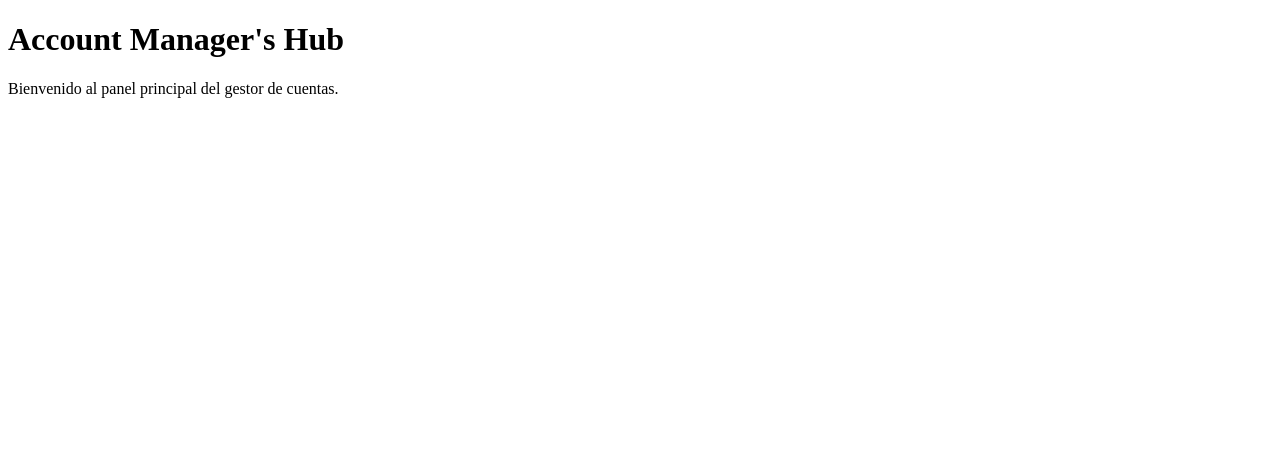
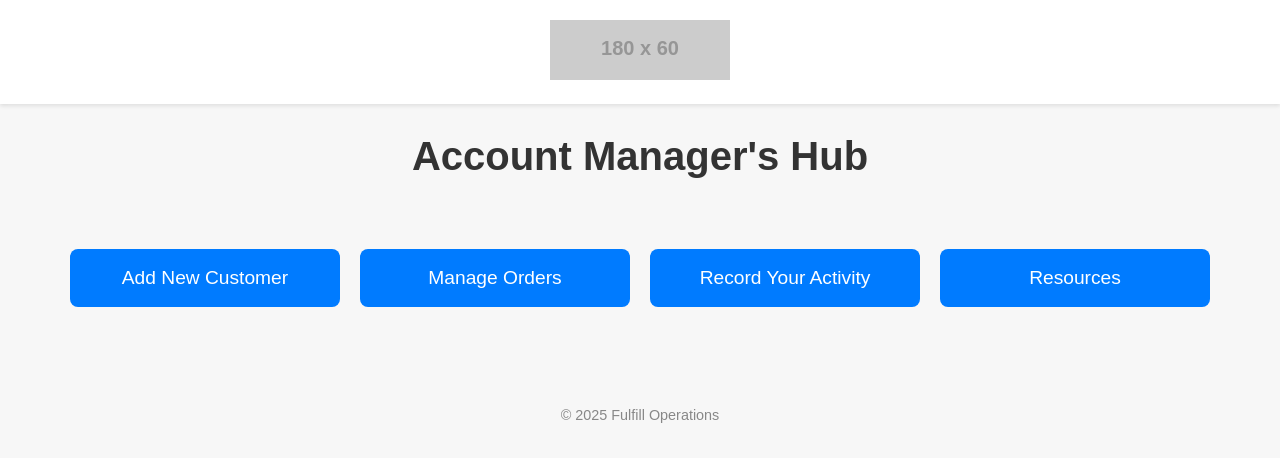
Before and after one commit to marisatf/fulfill-hub, a plain HTML site: page index.html in a window 1280 px wide. Drawn offline with Linux system fonts and the light colour scheme; placeholder pictures from the web are drawn by us.

Commit message:
Update index.html

```diff
--- a/index.html
+++ b/index.html
@@ -2,10 +2,78 @@
 <html lang="en">
 <head>
   <meta charset="UTF-8" />
+  <meta name="viewport" content="width=device-width, initial-scale=1" />
   <title>Account Manager's Hub</title>
+  <style>
+    body {
+      font-family: Arial, sans-serif;
+      text-align: center;
+      background-color: #f7f7f7;
+      margin: 0;
+      padding: 0;
+    }
+    header {
+      background-color: #ffffff;
+      padding: 20px;
+      box-shadow: 0 2px 4px rgba(0,0,0,0.1);
+    }
+    header img {
+      max-width: 180px;
+      height: auto;
+    }
+    h1 {
+      font-size: 2.5rem;
+      color: #333;
+      margin: 30px 0;
+    }
+    .button-container {
+      display: flex;
+      justify-content: center;
+      flex-wrap: wrap;
+      gap: 20px;
+      padding: 40px 20px;
+    }
+    .button-container a {
+      text-decoration: none;
+      background-color: #007bff;
+      color: white;
+      padding: 18px 25px;
+      border-radius: 8px;
+      font-size: 1.2rem;
+      transition: background-color 0.3s ease;
+      width: 220px;
+      display: inline-block;
+    }
+    .button-container a:hover {
+      background-color: #0056b3;
+    }
+    footer {
+      margin-top: 60px;
+      font-size: 0.9rem;
+      color: #888;
+      padding-bottom: 30px;
+    }
+  </style>
 </head>
 <body>
+
+  <header>
+    <!-- Reemplaza esta URL con la de tu logo si lo subes a GitHub -->
+    <img src="https://via.placeholder.com/180x60?text=LOGO" alt="Company Logo" />
+  </header>
+
   <h1>Account Manager's Hub</h1>
-  <p>Bienvenido al panel principal del gestor de cuentas.</p>
+
+  <div class="button-container">
+    <a href="add-new-customer.html">Add New Customer</a>
+    <a href="manage-orders.html">Manage Orders</a>
+    <a href="record-activity.html">Record Your Activity</a>
+    <a href="resources.html">Resources</a>
+  </div>
+
+  <footer>
+    &copy; 2025 Fulfill Operations
+  </footer>
+
 </body>
 </html>
```
